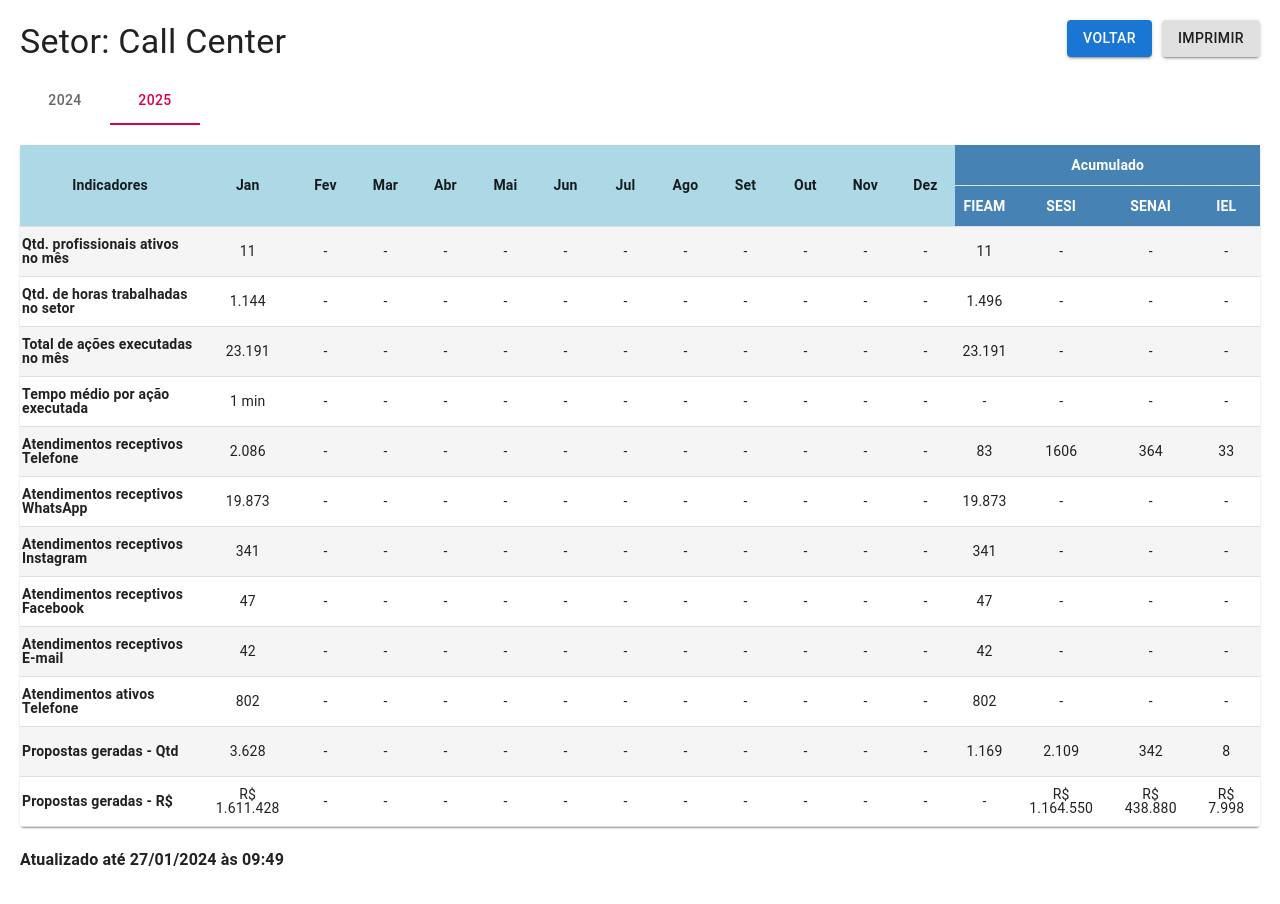
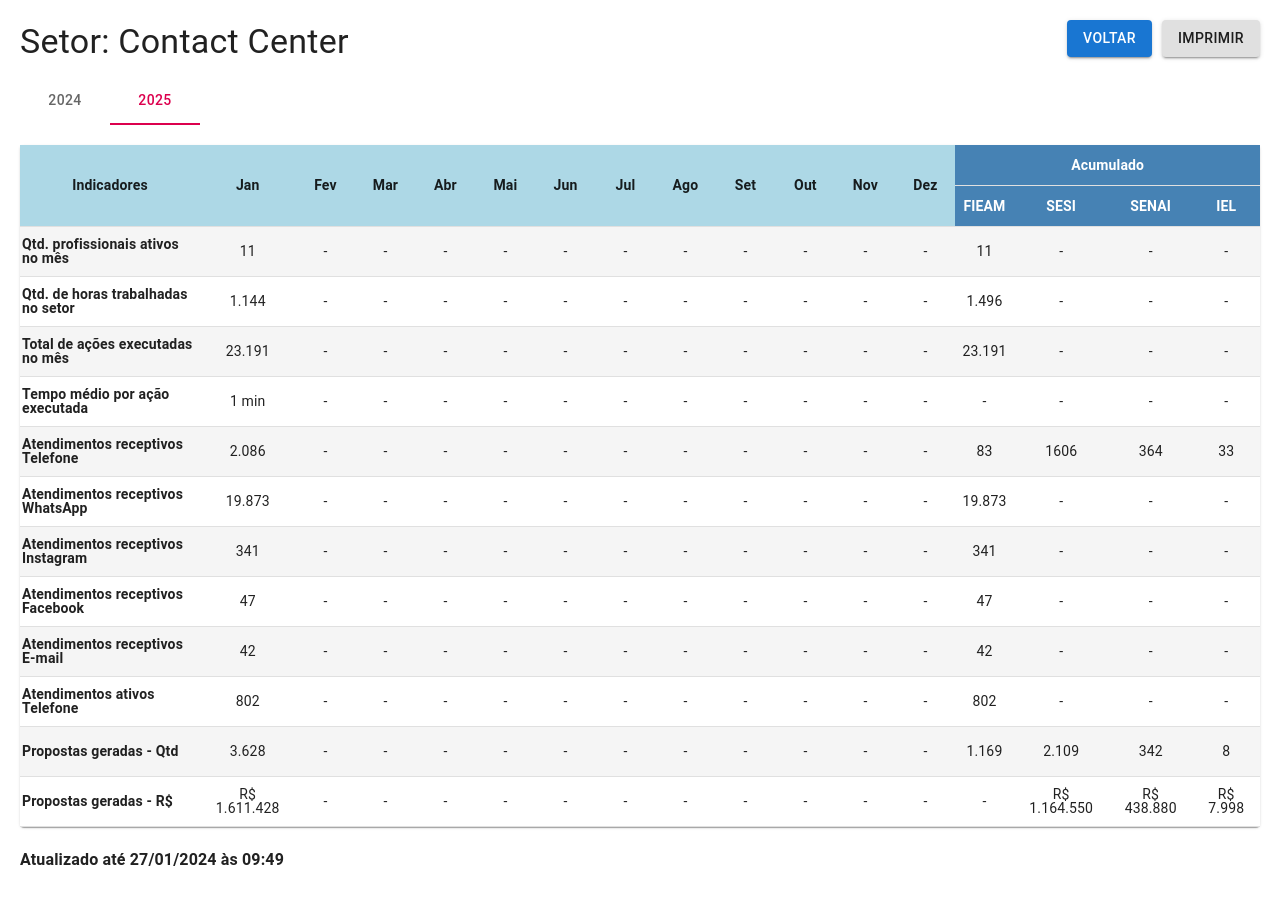
Before and after one commit to Jonathanbfb/organograma, a React (Vite) app: page /setor/CallCenter in a window 1280 px wide. Shown: the top 904 px of the page. Built offline with nearby package versions, Linux system fonts and the light colour scheme.

Commit message:
Atualização 30-01 valor contact center parte 2

```diff
--- a/src/pages/setores/CallCenter.tsx
+++ b/src/pages/setores/CallCenter.tsx
@@ -205,7 +205,7 @@ const CallCenter: React.FC = () => {
     <div style={{ padding: "20px" }}>
       <div style={{ display: "flex", justifyContent: "space-between", alignItems: "center" }}>
               <Typography variant="h4" gutterBottom>
-                Setor: Call Center
+                Setor: Contact Center
               </Typography>
               <div style={{ display: "flex", justifyContent: "flex-end" }}>
                 <Tooltip title="Voltar para o menu principal">
--- a/src/pages/setores/components/Indicadores.tsx
+++ b/src/pages/setores/components/Indicadores.tsx
@@ -42,7 +42,7 @@ const Indicadores: React.FC = () => {
           {/* Nível 2 - 4 botões (centralizados com espaçamento) */}
           {[
             { heading: "Setor Comercial", subheading: "Supervisora: Adriana Dabela", path: "/setor/Comercial" },
-            { heading: "Setor Call Center", subheading: "Supervisora: Ariana Costa", path: "/setor/CallCenter" },
+            { heading: "Setor Contact Center", subheading: "Supervisora: Ariana Costa", path: "/setor/CallCenter" },
             { heading: "Setor de Marketing", subheading: "Supervisora: Renata Nascimento", path: "/setor/Marketing" },
             { heading: "Setor de Design", subheading: "Supervisora: Mary Martins", path: "/setor/Design" },
           ].map(({ heading, subheading, path }, index) => (
```
